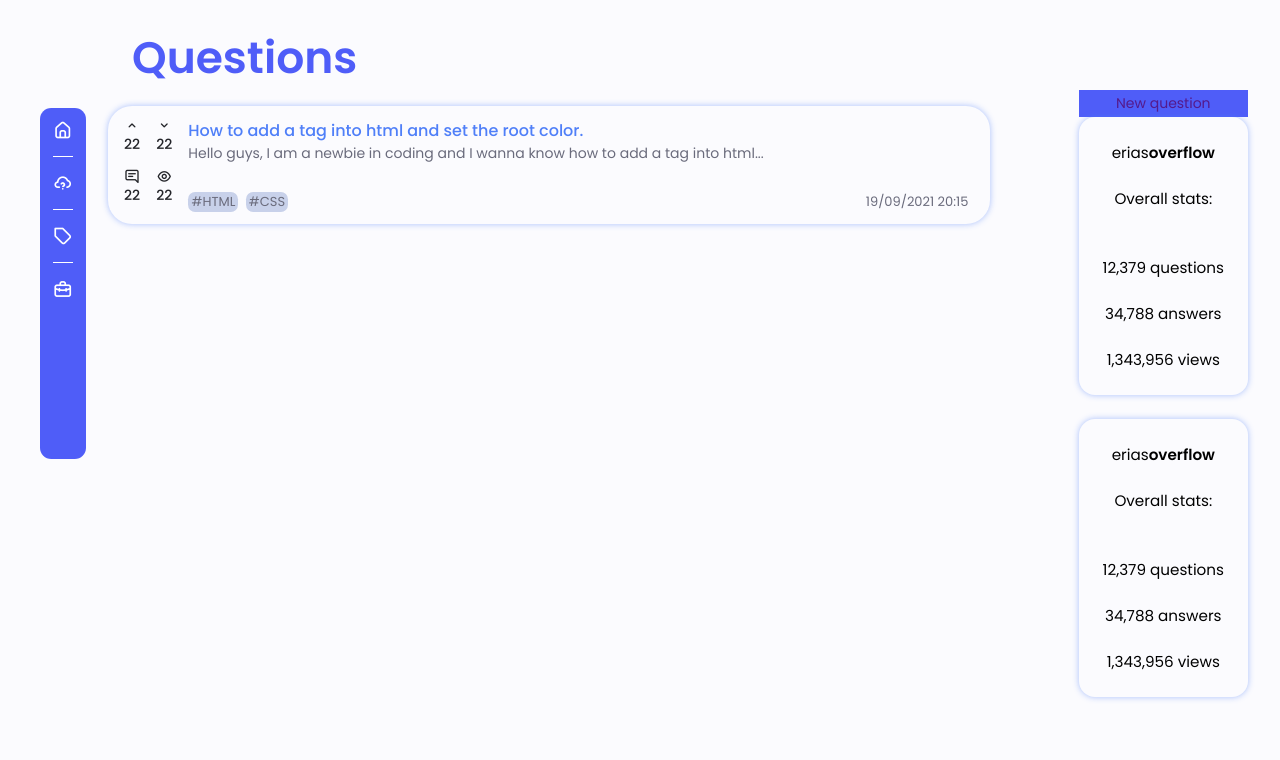
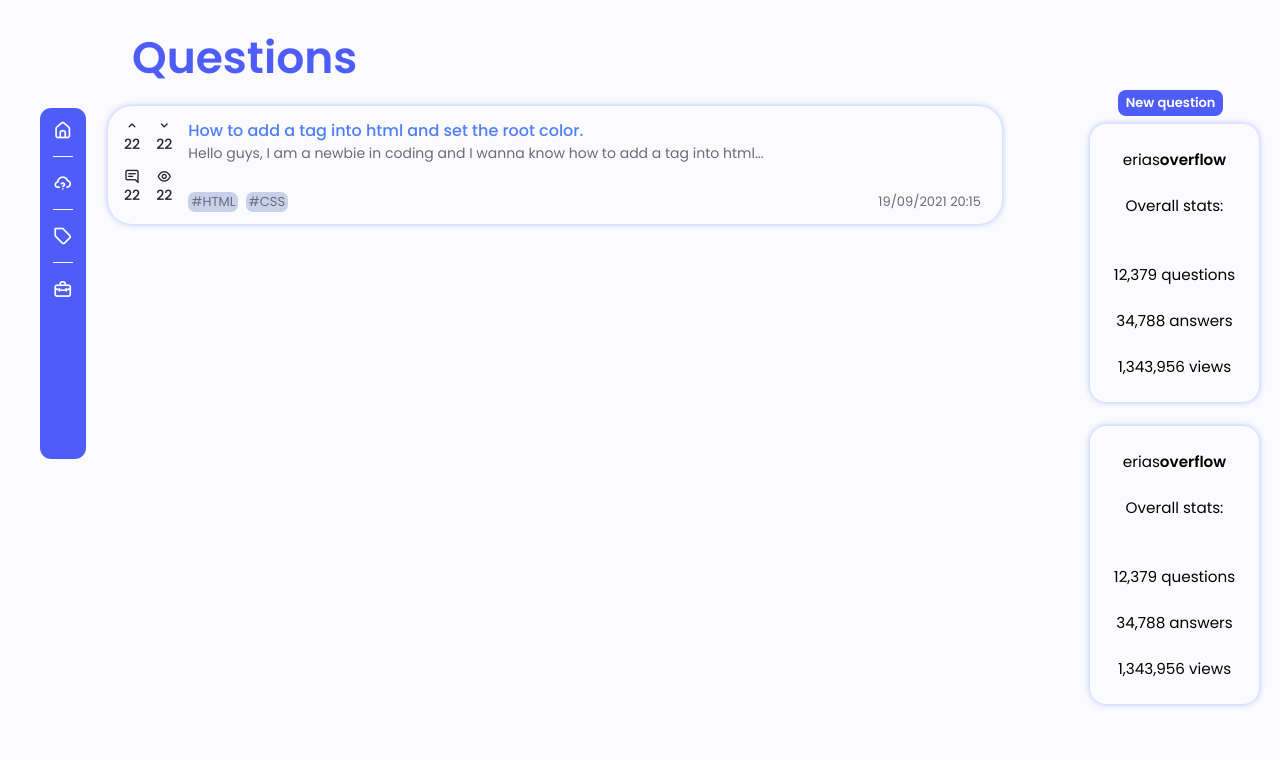
Before and after one commit to eliascerne/django-website, a Django app: page / in a window 1280 px wide. Shown: the part 64-824 px from the top of the page. Before the commit the page ends 764 px from the top, so only its background shows below. Run offline with Django 3.2, Linux system fonts and the light colour scheme.

Commit message:
styled new_question button Styled the button by adding a padding, amrgin and border with a nice border-radius

```diff
--- a/eriasoverflow/static/eriasoverflow/home/css/styles.css
+++ b/eriasoverflow/static/eriasoverflow/home/css/styles.css
@@ -202,11 +202,11 @@
     .question_main{
         padding-left: auto;
         margin-right: auto;
-        width: 73%;
+        width: 74%;
     }
 
     .right_sidebar_container{
-        margin-right: 2rem;
+        margin-right: 1.3rem;
     }
 
     .right_sidebar_rectangle{
@@ -225,11 +225,19 @@
 
     .new_question{
         padding: .2rem;
+        padding-left: .5rem;
+        padding-right: .5rem;
+        margin-bottom: .5rem;
+        margin-left: 1.75rem;
         background-color: var(--first-color);
-        font-size: var(--small-font-size);
+        border-radius: .5rem;
+        width: max-content;
+        font-size: var(--smaller-font-size);
+        font-weight: var(--font-semi-bold);
         text-align: center;
     }
 
     .new_question_button{
+        color: white;
     }
 }
```
